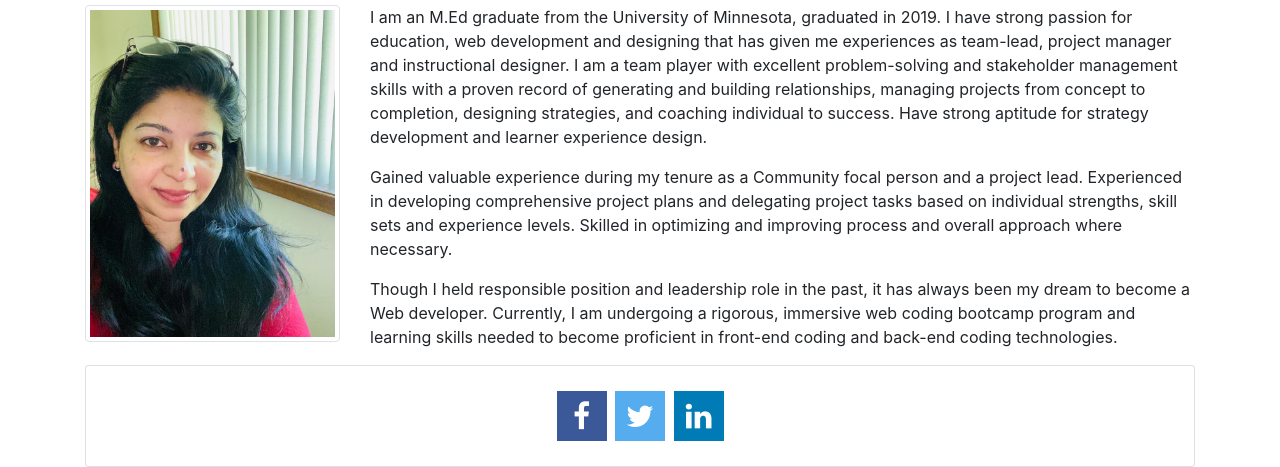
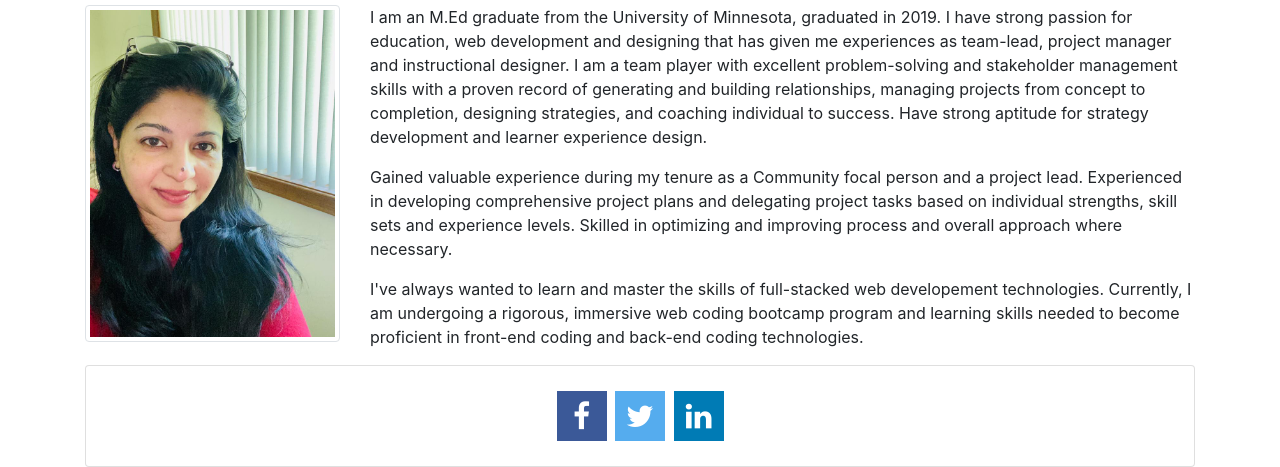
Before and after one commit to Ranjini2020/Portfolio, a plain HTML site: page index.html in a window 1280 px wide. Shown: the part 1107-1574 px from the top of the page. Drawn offline with nearby package versions, Linux system fonts and the light colour scheme.

Commit message:
home page edited

```diff
--- a/index.html
+++ b/index.html
@@ -2,7 +2,7 @@
 <!DOCTYPE html>
 <html lang="en">
 <head>
-  <title>Bootstrap Example</title>
+  <title>Portfolio</title>
   <meta charset="utf-8">
   <meta name="viewport" content="width=device-width, initial-scale=1">
   <link rel="stylesheet" href="https://maxcdn.bootstrapcdn.com/bootstrap/4.5.0/css/bootstrap.min.css">
@@ -114,7 +114,7 @@
 
               <p>Gained valuable experience during my tenure as a Community focal person and a project lead. Experienced in developing comprehensive project plans and delegating project tasks based on individual strengths, skill sets and  experience levels. Skilled in optimizing and improving process and overall approach where necessary.</p>
 
-              <p>Though I held responsible position and leadership role in the past, it has always been my dream to become a Web developer. Currently, I am undergoing a rigorous, immersive web coding bootcamp program and learning skills needed to become proficient in front-end coding and back-end coding technologies.</p>
+              <p>I've always wanted to learn and master the skills of full-stacked web developement technologies. Currently, I am undergoing a rigorous, immersive web coding bootcamp program and learning skills needed to become proficient in front-end coding and back-end coding technologies.</p>
 
 
               </p>
```
Also changed, not shown: contact.html (+1 -1 lines).
